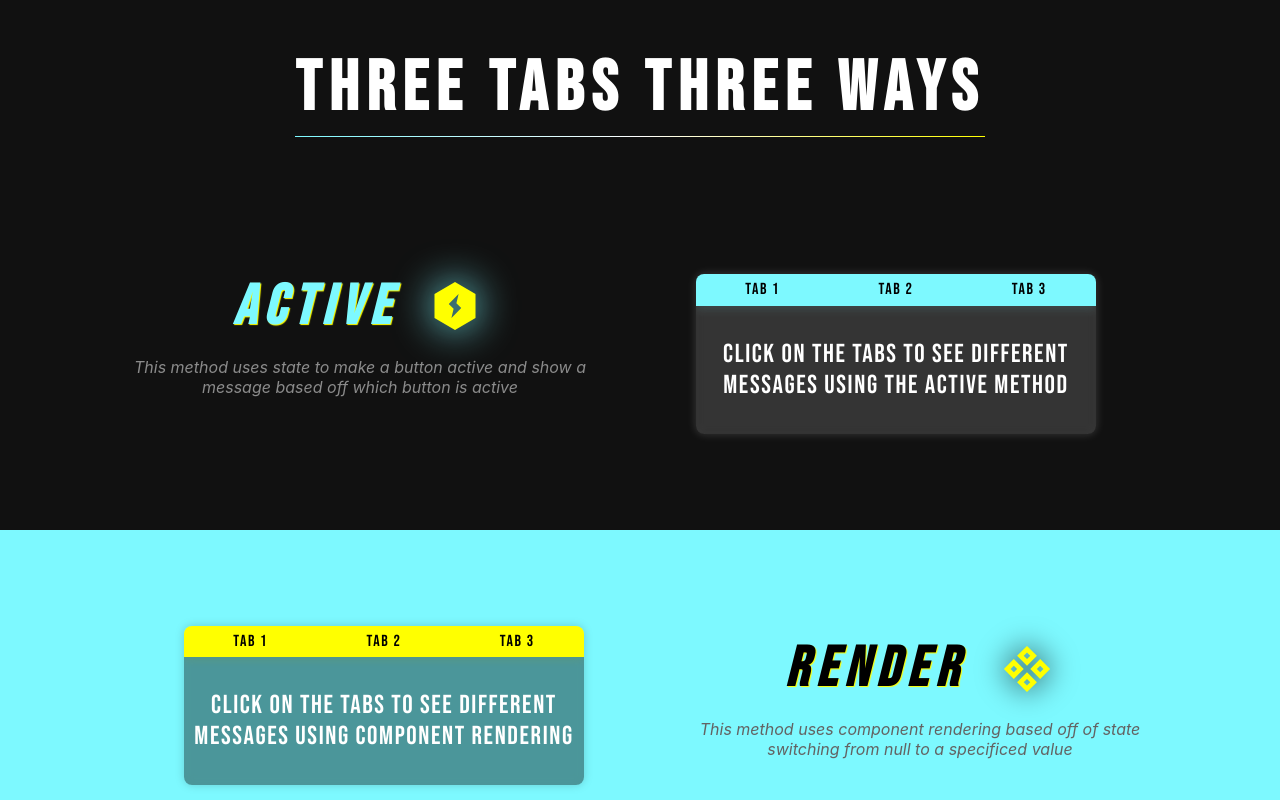
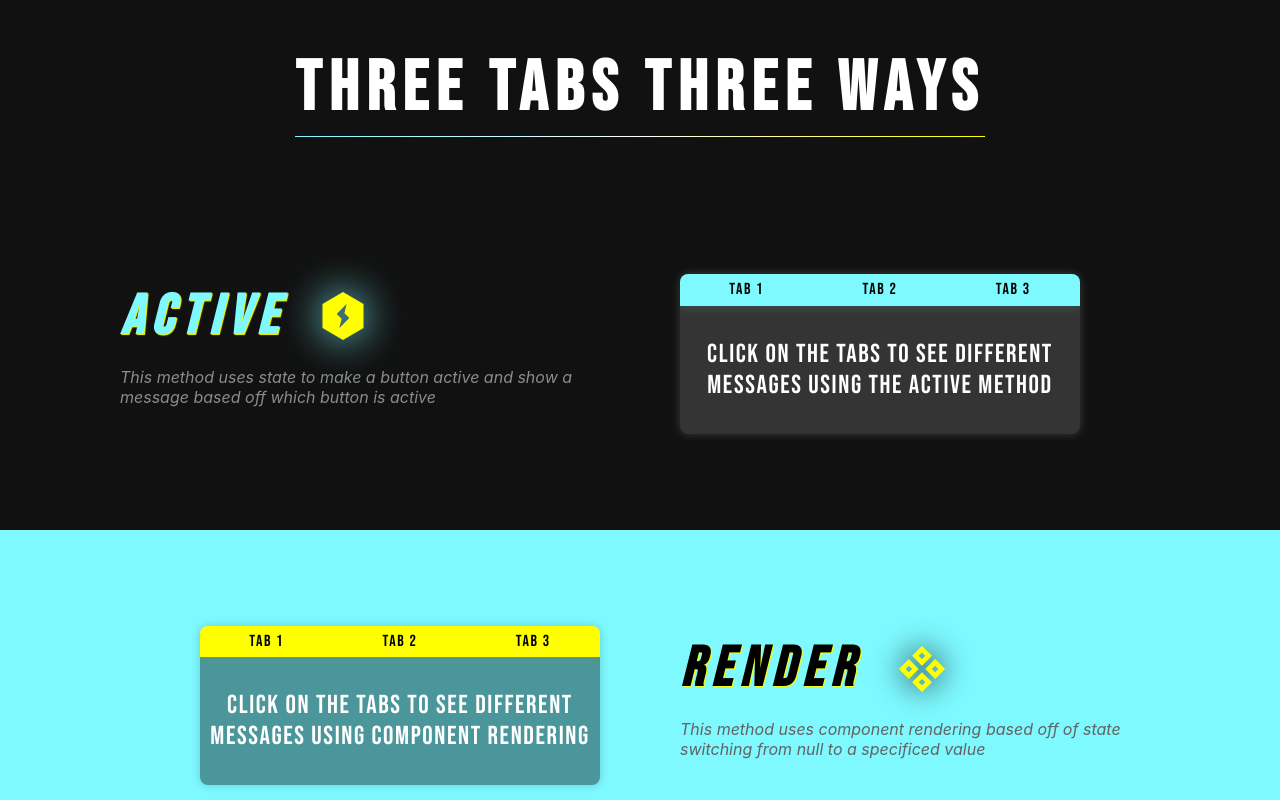
Before and after one commit to bmaggiano/three-tabs-four-ways, a React (Create React App) app: page / in a window 1280 px wide. Shown: the top 800 px of the page. Built offline with nearby package versions, Linux system fonts and the light colour scheme.

Commit message:
styled left and right for different sections for better eye tracking

```diff
--- a/src/App.css
+++ b/src/App.css
@@ -56,7 +56,6 @@ header {
 .desc-title-one {
   display: flex;
   align-items: center;
-  justify-content: center;
   text-align: center;
   color: #7DF9FF;
   text-shadow: 1px 1px 1px yellow ;
@@ -77,7 +76,7 @@ header {
 .desc-title-two {
   display: flex;
   align-items: center;
-  justify-content: center;
+  justify-content: left;
   text-align: center;
   color: black;
   text-shadow: 1px 1px 1px yellow ;
@@ -87,6 +86,10 @@ header {
   font-style: italic;
   margin: 0;
   transition: 1s;
+}
+
+.render .description {
+  text-align: left;
 }
 
 .desc-title-two:hover {
@@ -121,8 +124,7 @@ header {
 }
 
 .description {
-  text-align: center;
-  margin: 1rem;
+  text-align: left;
   min-width: 20rem;
   max-width: 30rem;
 }
@@ -136,10 +138,6 @@ header {
 .state:hover .hidden-one{
 opacity: 1;
 display: inline-block;
-}
-
-.state:hover .description {
-  display: none;
 }
 
 span {
--- a/src/App.js
+++ b/src/App.js
@@ -60,7 +60,6 @@ export default function App() {
                 This method uses state to make a button active and show a
                 message based off which button is active
               </span>
-              <br />
               <br />
             </p>
             <p>
```
